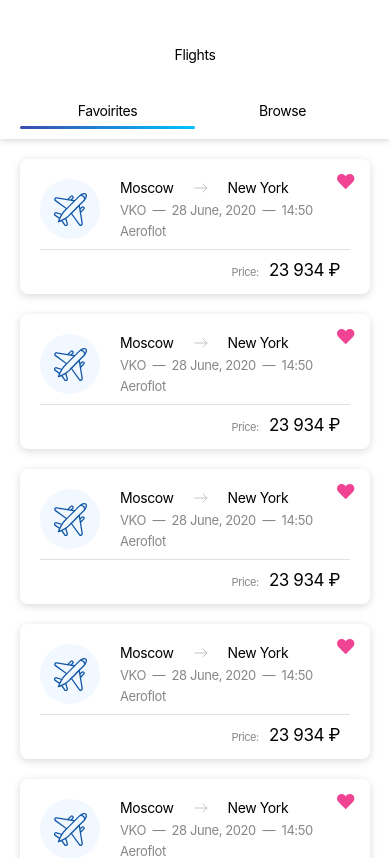
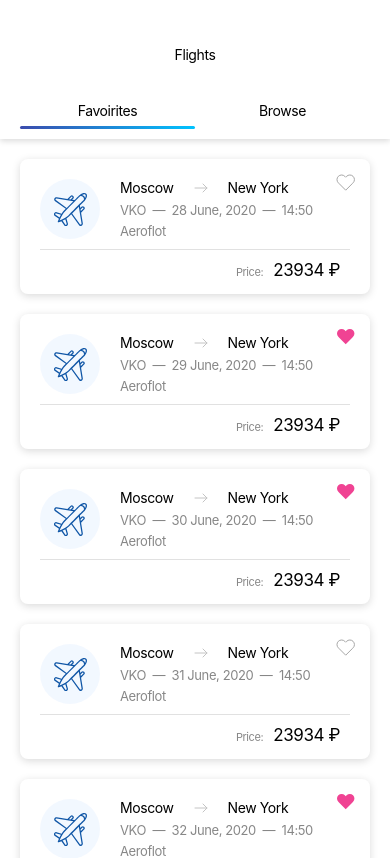
Before and after one commit to blackrock0904/skyscanner-flight-search, a React Native app: screen / in a window 390 px wide. Shown: the top 858 px of the page. Built offline with nearby package versions, Linux system fonts and the light colour scheme.

Commit message:
main page with hardcore data

```diff
--- a/App.js
+++ b/App.js
@@ -1,6 +1,6 @@
 import { StatusBar } from 'expo-status-bar';
 import React from 'react';
-import { StyleSheet, Text, View } from 'react-native';
+import { StyleSheet, View } from 'react-native';
 import { store } from './redux/store';
 import { Provider } from 'react-redux';
 import { NavBar } from './components/NavBar';
@@ -12,7 +12,7 @@ export default function App() {
       <View>
         <NavBar />
         <FlightCardList />
-        <StatusBar style="auto" />
+        {/* <StatusBar style="auto" /> */}
       </View>
     </Provider>
   );
--- a/components/FlightCard.jsx
+++ b/components/FlightCard.jsx
@@ -1,30 +1,31 @@
 import React from 'react';
-import { View, ScrollView, Text, StyleSheet, TouchableOpacity } from 'react-native';
+import { View, Text, StyleSheet, TouchableOpacity } from 'react-native';
 import { SvgAirPlane } from './SvgAirPlane';
 import { SvgArrow } from './SvgArrow';
 import { SvgHeart } from './SvgHeart';
+import { SvgHeartEmpty } from './SvgHeartEmpty';
 
-export const FlightCard = (props) => {
+export const FlightCard = ({ item }) => {
   return (
     <View style={styles.container}>
       <View style={styles.header}>
         <SvgAirPlane />
         <View style={styles.content}>
           <View style={styles.contentTitle}>
-            <Text style={styles.bigtext}>Moscow</Text>
+            <Text style={styles.bigtext}>{item.from}</Text>
             <SvgArrow />
-            <Text style={styles.bigtext}>New York</Text>
+            <Text style={styles.bigtext}>{item.to}</Text>
           </View>
-          <Text style={styles.mediumText}>VKO  —  28 June, 2020  —  14:50</Text>
-          <Text style={styles.mediumText}>Aeroflot</Text>
+          <Text style={styles.mediumText}>{item.airport}  —  {item.date}  —  {item.time}</Text>
+          <Text style={styles.mediumText}>{item.company}</Text>
         </View>
       </View>
       <View style={styles.footer}>
         <Text style={styles.smallText}>Price:</Text>
-        <Text style={styles.bigText}>23 934 ₽</Text>
+        <Text style={styles.bigText}>{item.price} ₽</Text>
       </View>
       <TouchableOpacity style={styles.heartContainer}>
-        <SvgHeart/>
+        {item.isLiked ? <SvgHeart/> : <SvgHeartEmpty/>}
       </TouchableOpacity>
     </View>
   );
--- a/components/FlightCardList.jsx
+++ b/components/FlightCardList.jsx
@@ -1,17 +1,22 @@
 import React from 'react';
-import {Text, ScrollView, StyleSheet } from 'react-native';
+import {View, ScrollView, StyleSheet, FlatList } from 'react-native';
 import { FlightCard } from './FlightCard';
+import { db } from '../db/db';
 
 export const FlightCardList = () => {
   return (
-    <ScrollView style={styles.container}>
-      <FlightCard />
-      <FlightCard />
-      <FlightCard />
-      <FlightCard />
-      <FlightCard />
-      <FlightCard />
-    </ScrollView>
+    // <View style={styles.container}>
+    <FlatList
+        data={db}
+        renderItem={(item) => {
+          return <FlightCard {...item} />
+        }}
+        keyExtractor={() => {
+          return Date.now().toString() + Math.random().toString();
+        }}
+      />
+      // {db.map(() => <FlightCard key={Date.now().toString()}/>)}
+    // </View>
   );
 }
 
--- /dev/null
+++ b/components/SvgHeartEmpty.jsx
@@ -0,0 +1,15 @@
+import * as React from "react"
+import Svg, { Path } from "react-native-svg"
+
+export function SvgHeartEmpty(props) {
+  return (
+    <Svg width={19} height={17} viewBox="0 0 19 17" fill="none" {...props}>
+      <Path
+        d="M17.076 2.343a4.584 4.584 0 00-6.483 0l-.884.884-.883-.884a4.584 4.584 0 00-6.483 6.484l.883.883 6.483 6.483 6.484-6.483.883-.883a4.584 4.584 0 000-6.484v0z"
+        stroke="#A6A6A6"
+        // strokeLinecap="round"
+        // strokeLinejoin="round"
+      />
+    </Svg>
+  )
+}
--- /dev/null
+++ b/db/db.js
@@ -0,0 +1,62 @@
+export const db = [
+  {
+    from: 'Moscow',
+    to: 'New York',
+    airport: 'VKO',
+    date: '28 June, 2020',
+    time: '14:50',
+    company: 'Aeroflot',
+    price: 23934,
+    isLiked: false
+  },
+  {
+    from: 'Moscow',
+    to: 'New York',
+    airport: 'VKO',
+    date: '29 June, 2020',
+    time: '14:50',
+    company: 'Aeroflot',
+    price: 23934,
+    isLiked: true
+  },
+  {
+    from: 'Moscow',
+    to: 'New York',
+    airport: 'VKO',
+    date: '30 June, 2020',
+    time: '14:50',
+    company: 'Aeroflot',
+    price: 23934,
+    isLiked: true
+  },
+  {
+    from: 'Moscow',
+    to: 'New York',
+    airport: 'VKO',
+    date: '31 June, 2020',
+    time: '14:50',
+    company: 'Aeroflot',
+    price: 23934,
+    isLiked: false
+  },
+  {
+    from: 'Moscow',
+    to: 'New York',
+    airport: 'VKO',
+    date: '32 June, 2020',
+    time: '14:50',
+    company: 'Aeroflot',
+    price: 23934,
+    isLiked: true
+  },
+  {
+    from: 'Moscow',
+    to: 'New York',
+    airport: 'VKO',
+    date: '33 June, 2020',
+    time: '14:50',
+    company: 'Aeroflot',
+    price: 23934,
+    isLiked: false
+  },
+]
--- a/package.json
+++ b/package.json
@@ -18,8 +18,7 @@
     "react-native-svg": "^12.1.0",
     "react-native-web": "~0.13.12",
     "react-redux": "^7.2.2",
-    "redux": "^4.0.5",
-    "redux-devtools-extension": "^2.13.8"
+    "redux": "^4.0.5"
   },
   "devDependencies": {
     "@babel/core": "~7.9.0"
--- a/redux/store.js
+++ b/redux/store.js
@@ -4,4 +4,4 @@ import { composeWithDevTools } from 'redux-devtools-extension';
 import { reducer } from './reducer';
 
 const initialState = {}
-export const store = createStore(reducer, initialState, composeWithDevTools());
+export const store = createStore(reducer, initialState);
```
Also changed, not shown: 1 other file (tests, documents, lock files or other folders).
